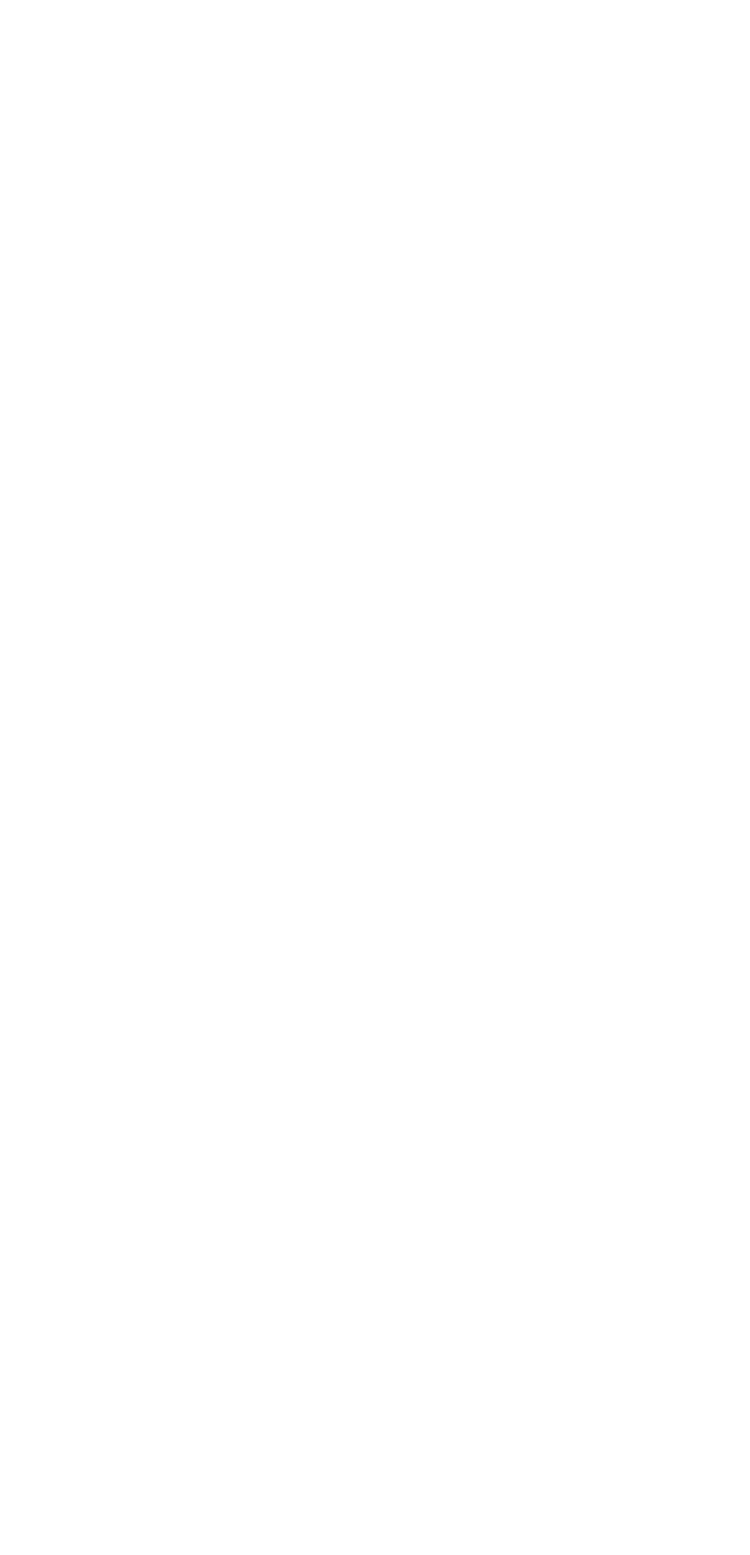
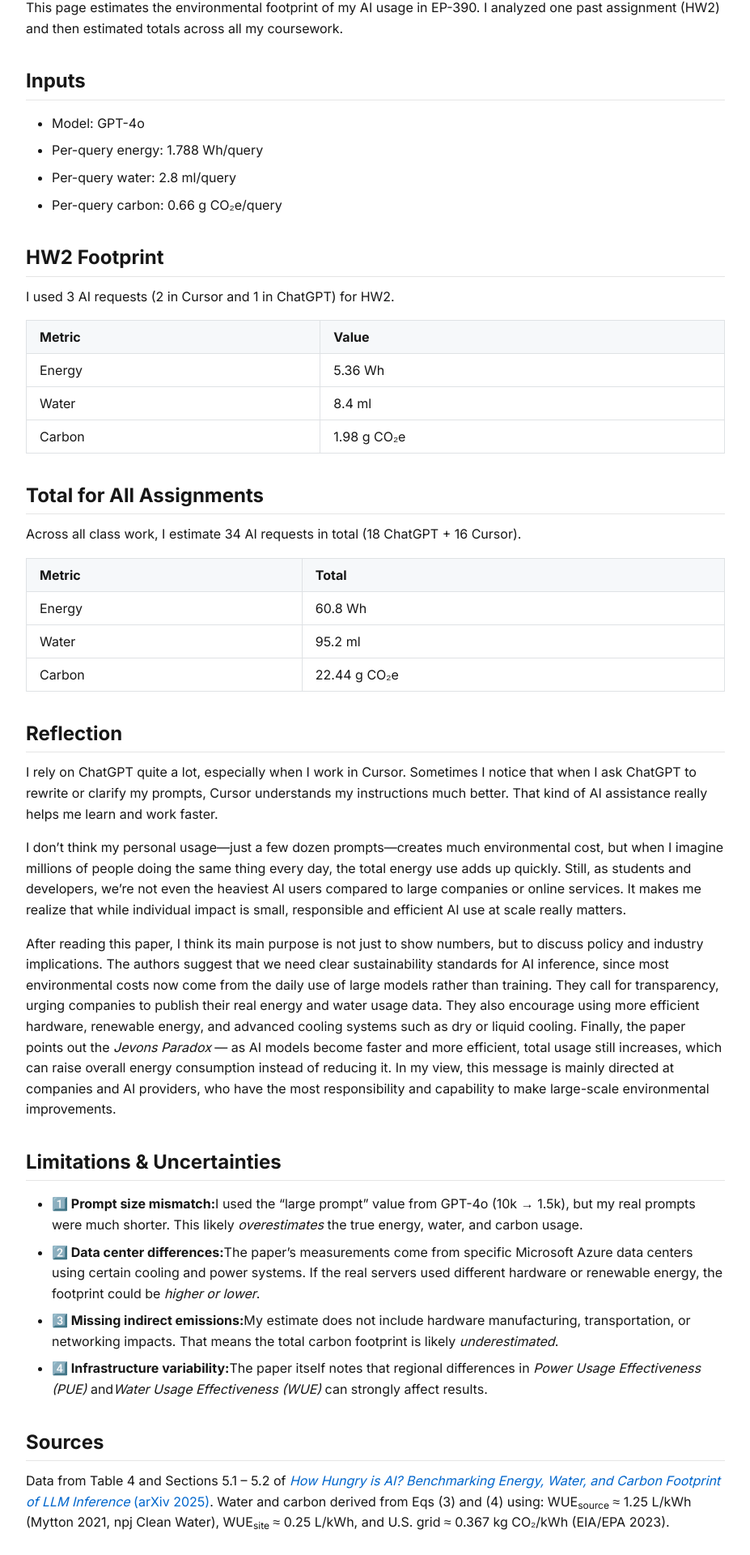
Before and after one commit to ep390/ep390, a Next.js app in the folder website/: page /students/Wanlin/hw6 in a window 1280 px wide. Before the commit this address had no page. Shown: the part 152-2072 px from the top of the page at 81% size, without its empty margins (176-1103 px from the left). Before the commit the page ends 800 px from the top, so only its background shows below. Built offline with nearby package versions, Linux system fonts and the light colour scheme.

Commit message:
hw 6 completed

```diff
--- /dev/null
+++ b/website/app/students/Wanlin/hw6/page.jsx
@@ -0,0 +1,138 @@
+import styles from "@/app/[...markdown]/markdown.module.css";
+
+export default function HW6Page() {
+  // Request counts
+  const N = 3;        // HW2: 2×Cursor + 1×ChatGPT
+  const N_total = 34; // All assignments combined (18×ChatGPT + 16×Cursor)
+
+  // Model data from "How Hungry is AI?" (10k → 1.5k prompts)
+  const modelData = {
+    modelName: "GPT-4o",
+    perQueryEnergyWh: 1.788, // Wh/query (Table 4)
+    perQueryWaterMl: 2.8,    // ml/query (derived via Eq.3)
+    perQueryCarbonG: 0.66,   // gCO₂e/query (derived via Eq.4 + US grid avg)
+  };
+
+  // Calculations
+  const energyWh = N * modelData.perQueryEnergyWh;
+  const waterMl = N * modelData.perQueryWaterMl;
+  const carbonG = N * modelData.perQueryCarbonG;
+
+  const totalEnergyWh = N_total * modelData.perQueryEnergyWh;
+  const totalWaterMl = N_total * modelData.perQueryWaterMl;
+  const totalCarbonG = N_total * modelData.perQueryCarbonG;
+
+  return (
+    <div className="container mx-auto px-4 py-8 max-w-4xl">
+      <div className={styles.markdownContent}>
+        <h1 className="text-3xl font-bold mb-4">LLM Resource Usage Footprint</h1>
+        <p className="mb-4">
+          This page estimates the environmental footprint of my AI usage in EP-390.
+          I analyzed one past assignment (HW2) and then estimated totals across all my coursework.
+        </p>
+
+        <h2>Inputs</h2>
+        <ul>
+          <li>Model: {modelData.modelName}</li>
+          <li>Per-query energy: {modelData.perQueryEnergyWh} Wh/query</li>
+          <li>Per-query water: {modelData.perQueryWaterMl} ml/query</li>
+          <li>Per-query carbon: {modelData.perQueryCarbonG} g CO₂e/query</li>
+        </ul>
+
+        <h2>HW2 Footprint</h2>
+        <p>I used 3 AI requests (2 in Cursor and 1 in ChatGPT) for HW2.</p>
+        <table className="table-auto border-collapse">
+          <thead>
+            <tr><th>Metric</th><th>Value</th></tr>
+          </thead>
+          <tbody>
+            <tr><td>Energy</td><td>{energyWh.toFixed(2)} Wh</td></tr>
+            <tr><td>Water</td><td>{waterMl.toFixed(1)} ml</td></tr>
+            <tr><td>Carbon</td><td>{carbonG.toFixed(2)} g CO₂e</td></tr>
+          </tbody>
+        </table>
+
+        <h2>Total for All Assignments</h2>
+        <p>
+          Across all class work, I estimate 34 AI requests in total
+          (18 ChatGPT + 16 Cursor).
+        </p>
+        <table className="table-auto border-collapse">
+          <thead>
+            <tr><th>Metric</th><th>Total</th></tr>
+          </thead>
+          <tbody>
+            <tr><td>Energy</td><td>{totalEnergyWh.toFixed(1)} Wh</td></tr>
+            <tr><td>Water</td><td>{totalWaterMl.toFixed(1)} ml</td></tr>
+            <tr><td>Carbon</td><td>{totalCarbonG.toFixed(2)} g CO₂e</td></tr>
+          </tbody>
+        </table>
+
+        <h2>Reflection</h2>
+        <p>
+          I rely on ChatGPT quite a lot, especially when I work in Cursor.
+          Sometimes I notice that when I ask ChatGPT to rewrite or clarify my prompts,
+          Cursor understands my instructions much better.
+          That kind of AI assistance really helps me learn and work faster.
+        </p>
+        <p>
+          I don’t think my personal usage—just a few dozen prompts—creates much environmental cost,
+          but when I imagine millions of people doing the same thing every day,
+          the total energy use adds up quickly.
+          Still, as students and developers, we’re not even the heaviest AI users compared to large companies or online services.
+          It makes me realize that while individual impact is small, responsible and efficient AI use at scale really matters.
+        </p>
+        <p>
+          After reading this paper, I think its main purpose is not just to show numbers,
+          but to discuss policy and industry implications.
+          The authors suggest that we need clear sustainability standards for AI inference,
+          since most environmental costs now come from the daily use of large models rather than training.
+          They call for transparency, urging companies to publish their real energy and water usage data.
+          They also encourage using more efficient hardware, renewable energy,
+          and advanced cooling systems such as dry or liquid cooling.
+          Finally, the paper points out the <em>Jevons Paradox</em> —
+          as AI models become faster and more efficient, total usage still increases,
+          which can raise overall energy consumption instead of reducing it.
+          In my view, this message is mainly directed at companies and AI providers,
+          who have the most responsibility and capability to make large-scale environmental improvements.
+        </p>
+
+        <h2>Limitations & Uncertainties</h2>
+<ul className="list-disc ml-6 space-y-2">
+  <li>
+    <strong>1️⃣ Prompt size mismatch:</strong>
+    I used the “large prompt” value from GPT-4o (10k → 1.5k), but my real prompts were much shorter.
+    This likely <em>overestimates</em> the true energy, water, and carbon usage.
+  </li>
+  <li>
+    <strong>2️⃣ Data center differences:</strong>
+    The paper’s measurements come from specific Microsoft Azure data centers using certain cooling and power systems.
+    If the real servers used different hardware or renewable energy, the footprint could be <em>higher or lower</em>.
+  </li>
+  <li>
+    <strong>3️⃣ Missing indirect emissions:</strong>
+    My estimate does not include hardware manufacturing, transportation, or networking impacts.
+    That means the total carbon footprint is likely <em>underestimated</em>.
+  </li>
+  <li>
+    <strong>4️⃣ Infrastructure variability:</strong>
+    The paper itself notes that regional differences in <em>Power Usage Effectiveness (PUE)</em> and
+    <em>Water Usage Effectiveness (WUE)</em> can strongly affect results.
+  </li>
+</ul>
+
+        <h2>Sources</h2>
+        <p>
+          Data from Table 4 and Sections 5.1 – 5.2 of&nbsp;
+          <a href="https://arxiv.org/abs/2505.09598" target="_blank">
+            <em>How Hungry is AI? Benchmarking Energy, Water, and Carbon Footprint of LLM Inference</em> (arXiv 2025)
+          </a>.
+          Water and carbon derived from Eqs (3) and (4) using:
+          WUE<sub>source</sub> ≈ 1.25 L/kWh (Mytton 2021, npj Clean Water),
+          WUE<sub>site</sub> ≈ 0.25 L/kWh,
+          and U.S. grid ≈ 0.367 kg CO₂/kWh (EIA/EPA 2023).
+        </p>
+      </div>
+    </div>
+  );
+}
```
